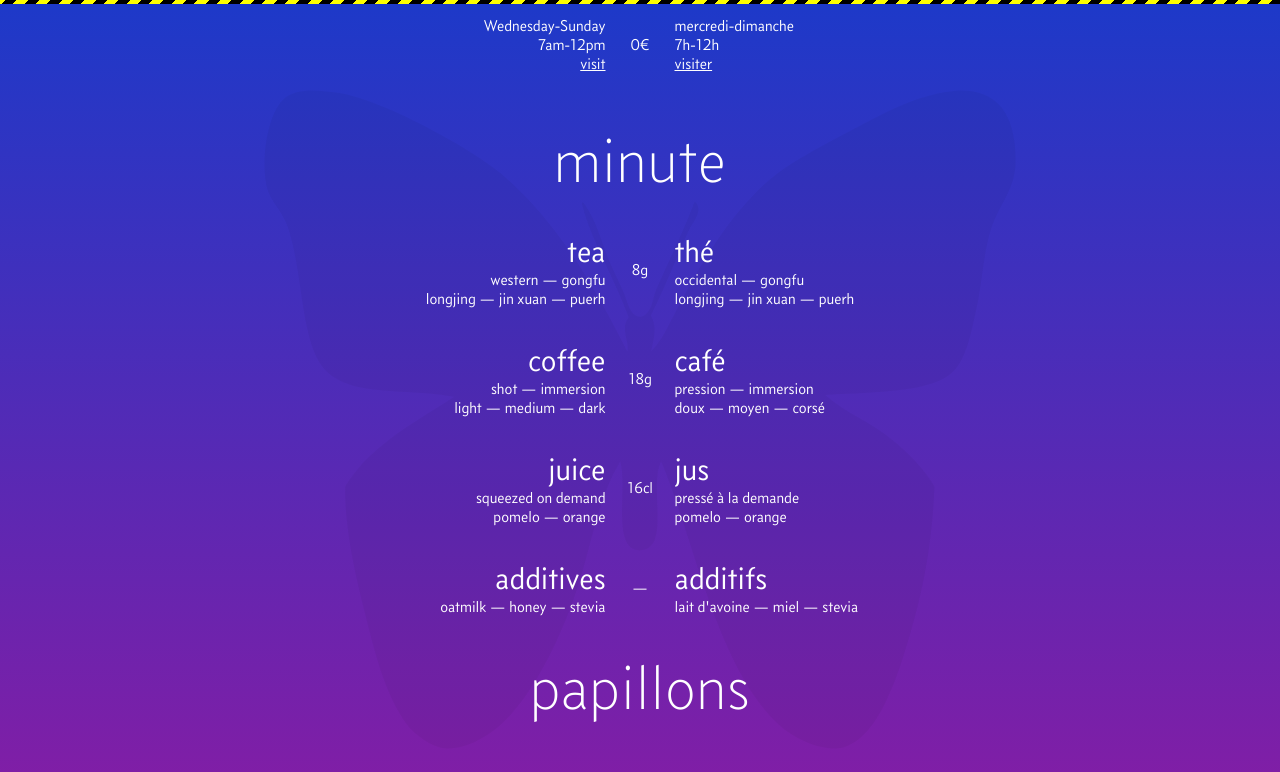
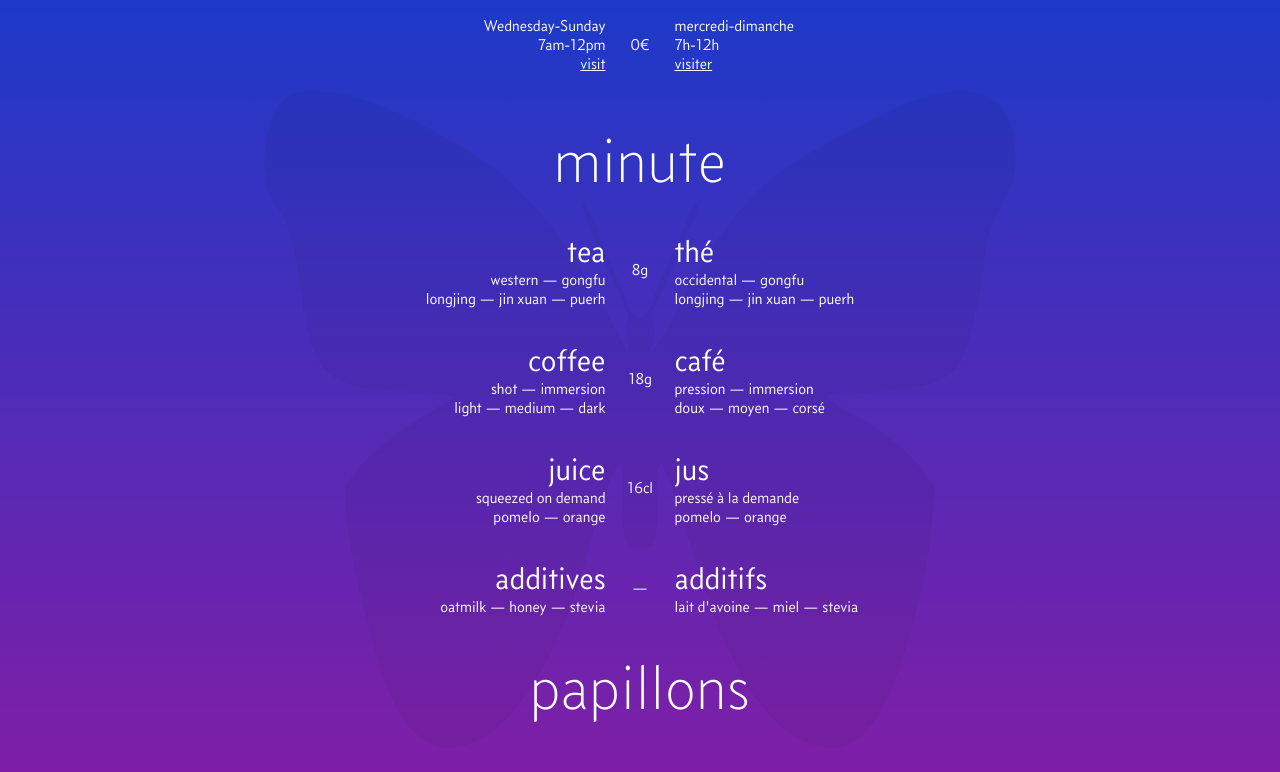
Before and after one commit to pcarrier/mpaps.fr, a Preact app: page / in a window 1280 px wide. Shown: the top 772 px of the page. Built offline with nearby package versions, Linux system fonts and the light colour scheme.

Commit message:
clean up

```diff
--- a/src/app.css
+++ b/src/app.css
@@ -107,10 +107,3 @@ a {
 .em {
     font-style: italic;
 }
-
-div#construction {
-    position: fixed;
-    top: 0;
-    height: 0.25em;
-    background: repeating-linear-gradient(-45deg, black, black 0.5em, #ff0 0.5em, #ff0 1em);
-}
--- a/src/app.tsx
+++ b/src/app.tsx
@@ -1,5 +1,5 @@
 import './app.css'
-import { useEffect, useRef, useState } from "preact/hooks";
+import { useState } from "preact/hooks";
 
 export function App() {
     const [infos, setInfos] = useState(false);
@@ -9,17 +9,8 @@ export function App() {
         setInfos(!infos);
     }
 
-    const bg = useRef(null);
-    useEffect(() => {
-        const interval = setInterval(() => {
-
-        }, 1000);
-        return () => clearInterval(interval);
-    })
-
     return (
         <>
-            <div id='construction'/>
             <div class='lspc'>
                 <div class='cols'>
                     <div class='en'>Wednesday-Sunday<br/>7am-12pm<br/>
```
Also changed, not shown: 1 other file (tests, documents, lock files or other folders).
